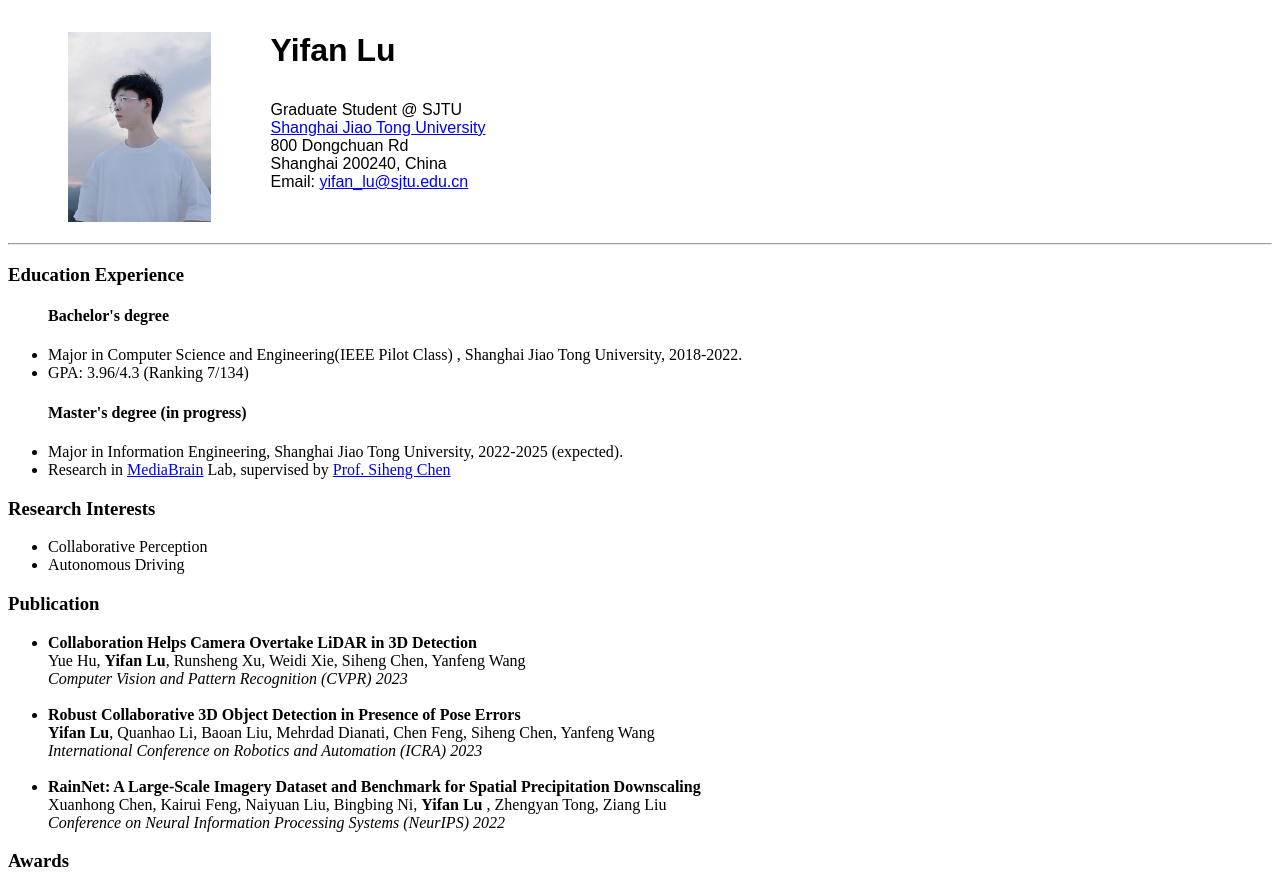
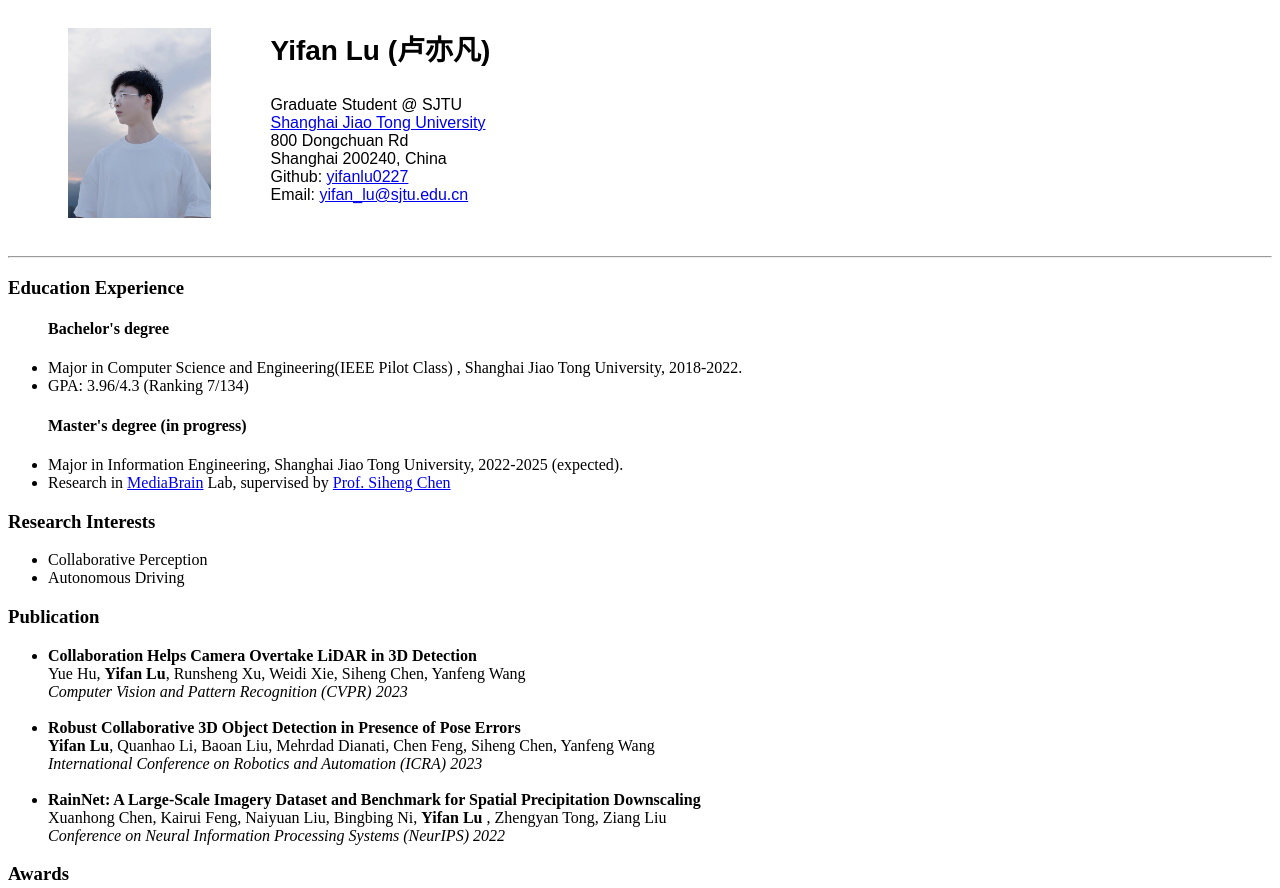
Before and after one commit to yifanlu0227/old_homepage, a plain HTML site: page index.html in a window 1280 px wide. Shown: the top 888 px of the page. Drawn offline with Linux system fonts and the light colour scheme.

Commit message:
add Chinese name

```diff
--- a/index.html
+++ b/index.html
@@ -10,7 +10,7 @@
 .style1 {font-family: Arial, Helvetica, sans-serif}
 .style2 {
   font-family: Arial, Helvetica, sans-serif;
-  font-size: 32px;
+  font-size: 28px;
   font-weight: bold;
 }
 -->
@@ -20,12 +20,13 @@
 <body>
 <div class="header">
 <img src="img/profile.jpg" alt="picture" ,="" hspace=60 align="left" height="190,">
-<p class="style2">Yifan Lu</p>
+<p class="style2">Yifan Lu (卢亦凡)</p>
 <p class="style1">
   Graduate Student @ SJTU <br />
   <a href="http://en.sjtu.edu.cn/">Shanghai Jiao Tong University</a> <br />
   800 Dongchuan Rd<br />
   Shanghai 200240, China <br />
+  Github: <a href="https://github.com/yifanlu0227">yifanlu0227</a><br />
   Email: <a href="mailto:yifan_lu@sjtu.edu.cn">yifan_lu@sjtu.edu.cn</a><br />
   <br /><br />
 </p><div class="content">
```
